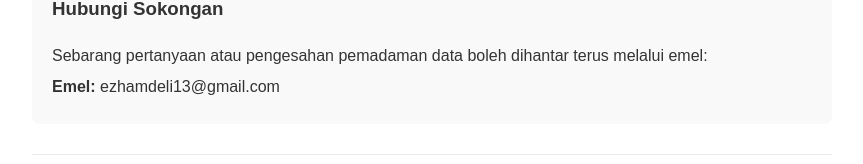
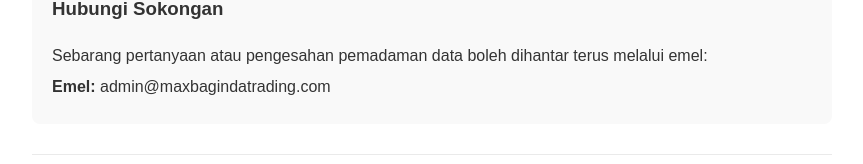
Before and after one commit to fatinhasinahbintirosli/fb-scheduler, a Next.js app: page /deletion in a window 1280 px wide. Shown: the part 646-810 px from the top of the page, without its empty margins (208-1071 px from the left). Built offline with nearby package versions, Linux system fonts and the light colour scheme.

Commit message:
Update page.js

```diff
--- a/app/deletion/page.js
+++ b/app/deletion/page.js
@@ -24,7 +24,7 @@ export default function DataDeletion() {
       <section style={{ marginBottom: '30px', background: '#f9f9f9', padding: '20px', borderRadius: '8px' }}>
         <h3>Hubungi Sokongan</h3>
         <p style={{ margin: '5px 0' }}>Sebarang pertanyaan atau pengesahan pemadaman data boleh dihantar terus melalui emel:</p>
-        <p style={{ margin: '5px 0' }}><strong>Emel:</strong> ezhamdeli13@gmail.com</p>
+        <p style={{ margin: '5px 0' }}><strong>Emel:</strong> admin@maxbagindatrading.com</p>
       </section>
 
       <footer style={{ borderTop: '1px solid #eaeaea', paddingTop: '20px', fontSize: '14px', color: '#666' }}>
```
